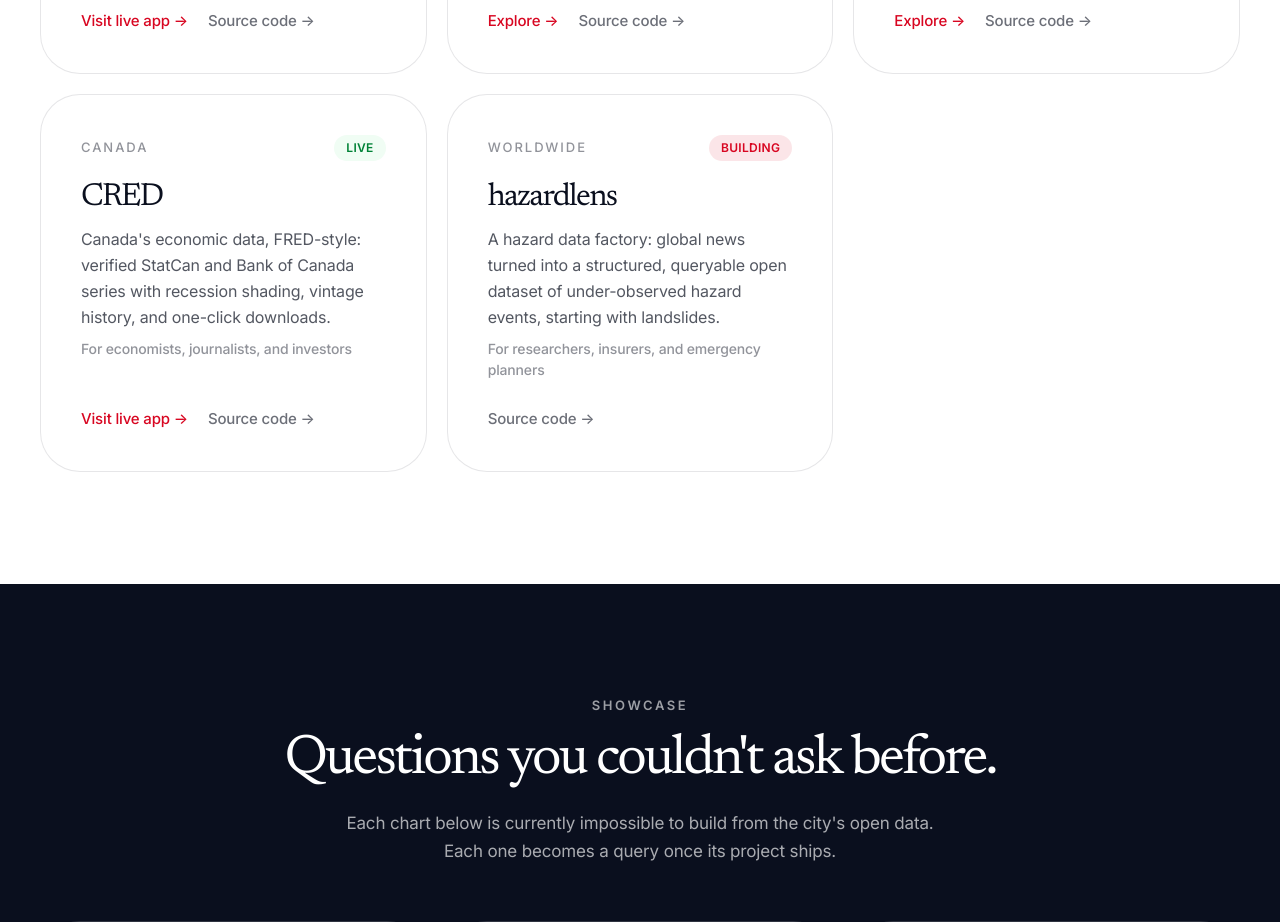
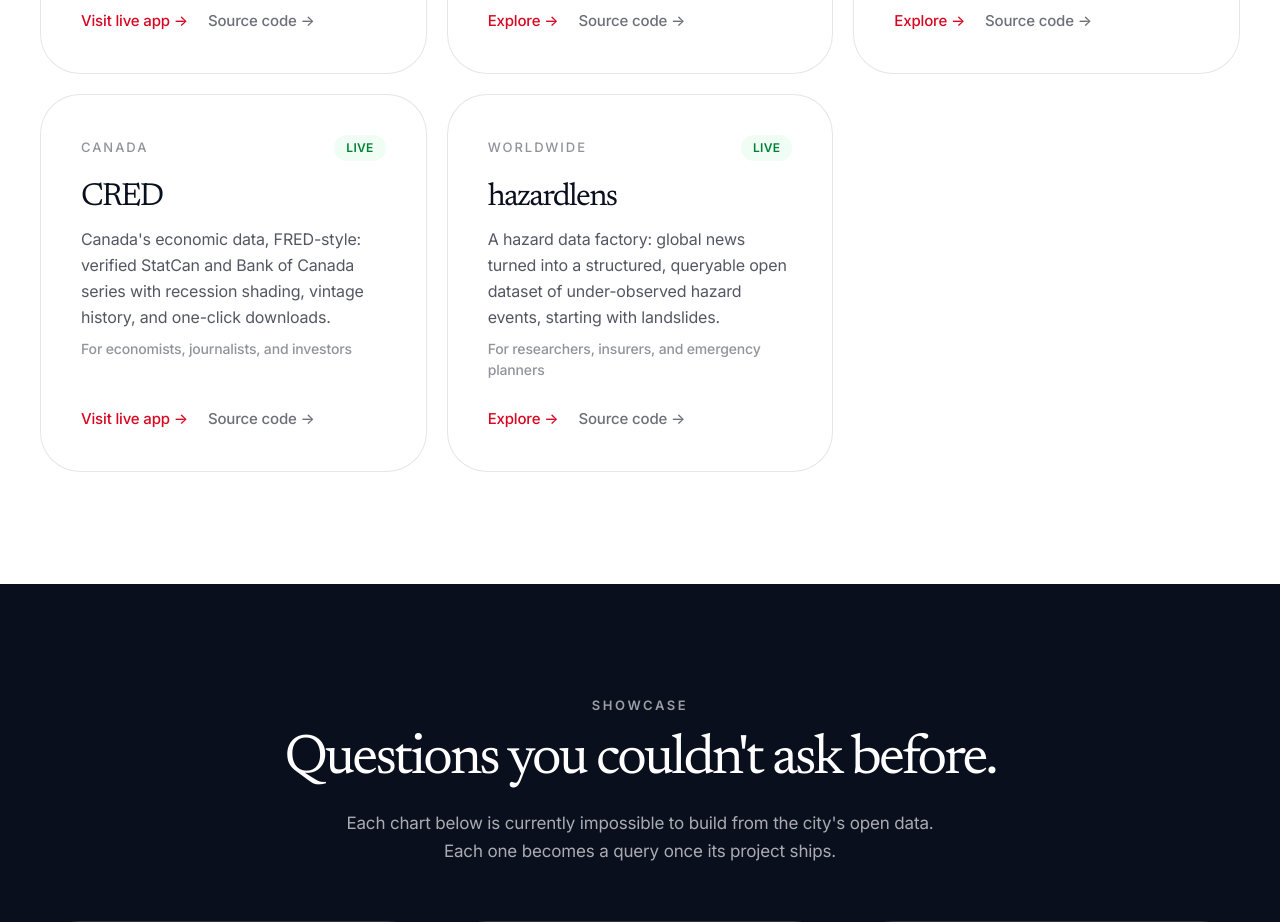
Before and after one commit to Nshipyard/canada-nshipyard, a Next.js app: page / in a window 1280 px wide. Shown: the part 5640-6562 px from the top of the page. Built offline with nearby package versions, Linux system fonts and the light colour scheme.

Commit message:
hazardlens is live: flip Tools card building->live (EN/FR)

```diff
--- a/src/i18n.tsx
+++ b/src/i18n.tsx
@@ -264,7 +264,7 @@
         user: "For researchers, insurers, and emergency planners",
         url: "https://hazards.nshipyard.com",
         cta: "explore" as const,
-        status: "building" as const,
+        status: "live" as const,
       },
     ],
   },
@@ -734,7 +734,7 @@
         user: "Pour les chercheurs, les assureurs et les planificateurs d'urgence",
         url: "https://hazards.nshipyard.com",
         cta: "explore" as const,
-        status: "building" as const,
+        status: "live" as const,
       },
     ],
   },
```
